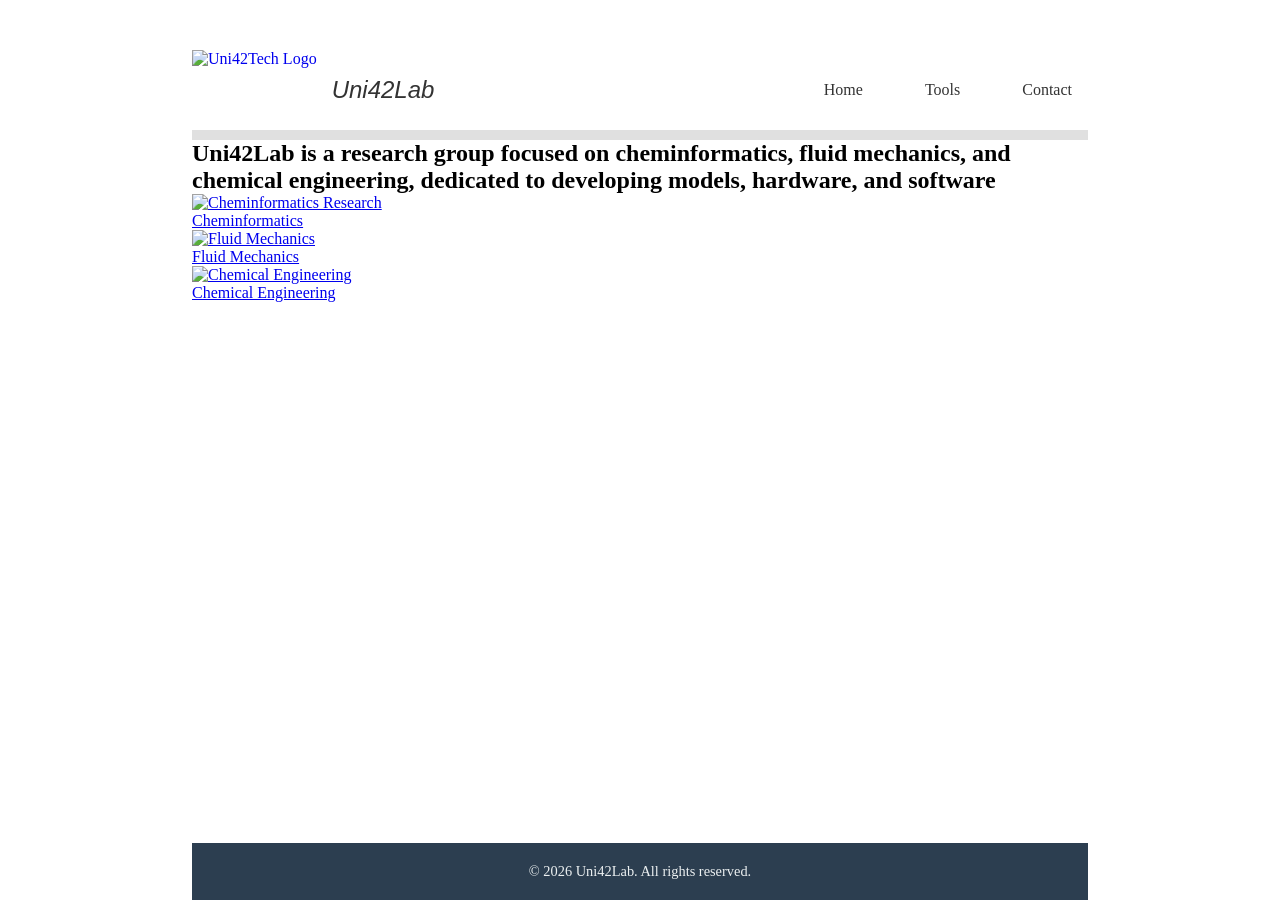
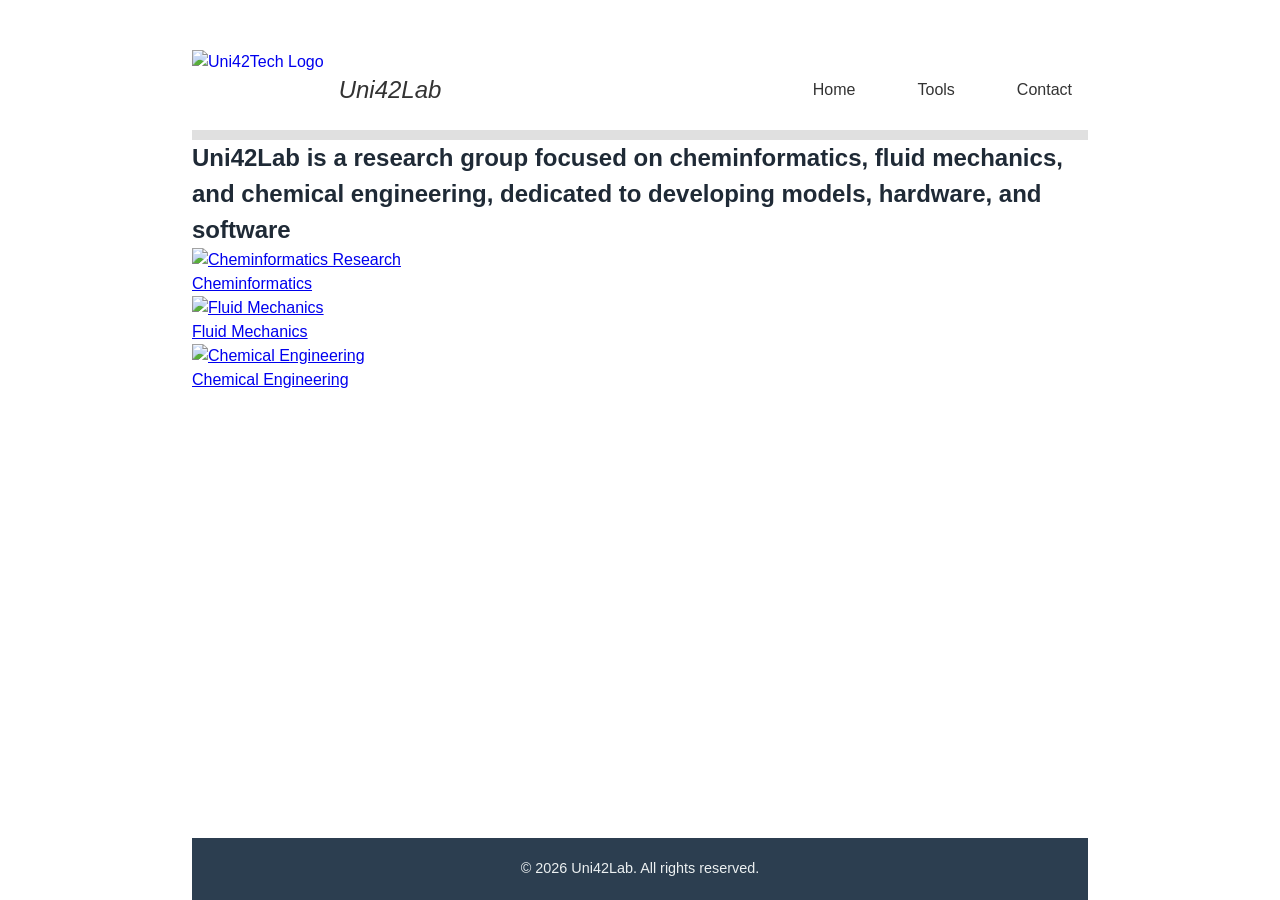

update

--- a/static/css/main.css
+++ b/static/css/main.css
@@ -1,13 +1,22 @@
 *{
     margin: 0;
 }
+
+*, *::before, *::after {
+    box-sizing: border-box;
+}
+
 body {
     width: 70%;
+    max-width: 1200px;
     margin-left: auto;
     margin-right: auto;
     min-height: 100vh;
     display: flex;
     flex-direction: column;
+    font-family: 'Segoe UI', 'Roboto', 'Inter', -apple-system, BlinkMacSystemFont, sans-serif;
+    color: #1f2a36;
+    line-height: 1.5;
 }
 
 .header {
@@ -51,6 +60,74 @@ body {
     align-items: center;
 }
 
+.mobile-menu-toggle {
+    display: none;
+    border: 1px solid #d8dfe6;
+    background: #ffffff;
+    color: #1f2a36;
+    border-radius: 10px;
+    width: 42px;
+    height: 42px;
+    padding: 0;
+    cursor: pointer;
+    align-items: center;
+    justify-content: center;
+}
+
+.mobile-menu-toggle:hover {
+    background: #f4f7fa;
+}
+
+.mobile-menu-toggle:focus-visible {
+    outline: 2px solid #6f8aa6;
+    outline-offset: 2px;
+}
+
+.mobile-menu-toggle-bar {
+    display: none;
+}
+
+.mobile-menu-icon {
+    width: 20px;
+    height: 20px;
+    stroke: #1f2a36;
+    stroke-width: 2;
+    fill: none;
+    stroke-linecap: round;
+    stroke-linejoin: round;
+}
+
+.mobile-menu-icon-close {
+    display: none;
+}
+
+body.nav-open .mobile-menu-icon-menu {
+    display: none;
+}
+
+body.nav-open .mobile-menu-icon-close {
+    display: block;
+}
+
+.mobile-nav-overlay {
+    position: fixed;
+    inset: 0;
+    background: rgba(6, 16, 28, 0.45);
+    opacity: 0;
+    pointer-events: none;
+    transition: opacity 0.25s ease;
+    z-index: 900;
+}
+
+body.nav-open {
+    overflow: hidden;
+}
+
+body.nav-open .mobile-nav-overlay {
+    opacity: 1;
+    pointer-events: auto;
+}
+
 .main-nav {
     display: flex;
     gap: 30px;
@@ -62,7 +139,11 @@ body {
     font-weight: 500;
     padding: 8px 16px;
     border-radius: 4px;
-    transition: background-color 0.3s ease;
+    transition: background-color 0.25s ease, color 0.25s ease;
+}
+
+.nav-link:hover {
+    background-color: #eef2f6;
 }
 
 main {
@@ -88,58 +169,127 @@ main {
 /* Mobile Phones (up to 768px) */
 @media screen and (max-width: 768px) {
     body {
-        width: 95%;
-        padding: 0 10px;
+        width: 100%;
+        max-width: none;
+        padding: 0 14px;
     }
 
     .header {
-        padding-top: 20px;
-        border-bottom: 5px solid #e0e0e0;
+        padding-top: 14px;
+        border-bottom: 4px solid #e0e0e0;
     }
 
     .header-container {
-        flex-direction: column;
-        gap: 15px;
-        padding: 0 10px;
+        flex-direction: row;
+        justify-content: space-between;
+        gap: 12px;
+        padding: 0;
     }
 
     .logo {
-        flex-direction: column;
         gap: 8px;
+        align-self: center;
     }
 
     .logo img {
-        height: 50px;
+        height: 44px;
     }
 
     .logo-text {
-        font-size: 18px;
+        font-size: 19px;
     }
 
     .header-right {
-        width: 100%;
-        justify-content: center;
+        width: auto;
+        justify-content: flex-end;
+    }
+
+    .mobile-menu-toggle {
+        display: inline-flex;
     }
 
     .main-nav {
-        flex-wrap: wrap;
-        justify-content: center;
+        position: fixed;
+        top: 0;
+        right: 0;
+        height: 100dvh;
+        width: min(82vw, 320px);
+        padding: 78px 16px 20px;
+        display: flex;
+        flex-direction: column;
         gap: 10px;
-        width: 100%;
+        background: linear-gradient(180deg, #ffffff 0%, #f8fbfd 100%);
+        box-shadow: -14px 0 36px rgba(8, 20, 34, 0.18);
+        transform: translateX(102%);
+        transition: transform 0.28s ease;
+        z-index: 1000;
     }
 
     .nav-link {
-        font-size: 14px;
-        padding: 6px 12px;
+        font-size: 0.95rem;
+        padding: 11px 12px;
+        border: 1px solid #d7e0ea;
+        border-radius: 10px;
+        background-color: #ffffff;
+        min-height: 44px;
+        display: flex;
+        align-items: center;
+        justify-content: flex-start;
+    }
+
+    .nav-link:active {
+        background-color: #e8eef5;
+    }
+
+    body.nav-open .main-nav {
+        transform: translateX(0);
+    }
+
+    main {
+        margin-top: 6px;
     }
 
     .footer-container {
-        padding: 15px 10px;
+        padding: 14px 10px calc(14px + env(safe-area-inset-bottom));
+        margin-top: 12px;
     }
 
     .footer-container p {
         font-size: 0.8rem;
         text-align: center;
+    }
+}
+
+/* Small Phones (up to 480px) */
+@media screen and (max-width: 480px) {
+    body {
+        padding: 0 10px;
+    }
+
+    .header {
+        padding-top: 10px;
+    }
+
+    .header-container {
+        gap: 10px;
+    }
+
+    .logo img {
+        height: 38px;
+    }
+
+    .logo-text {
+        font-size: 17px;
+    }
+
+    .main-nav {
+        width: min(88vw, 300px);
+        padding: 72px 12px 18px;
+    }
+
+    .nav-link {
+        font-size: 0.9rem;
+        padding: 10px 10px;
     }
 }
 
